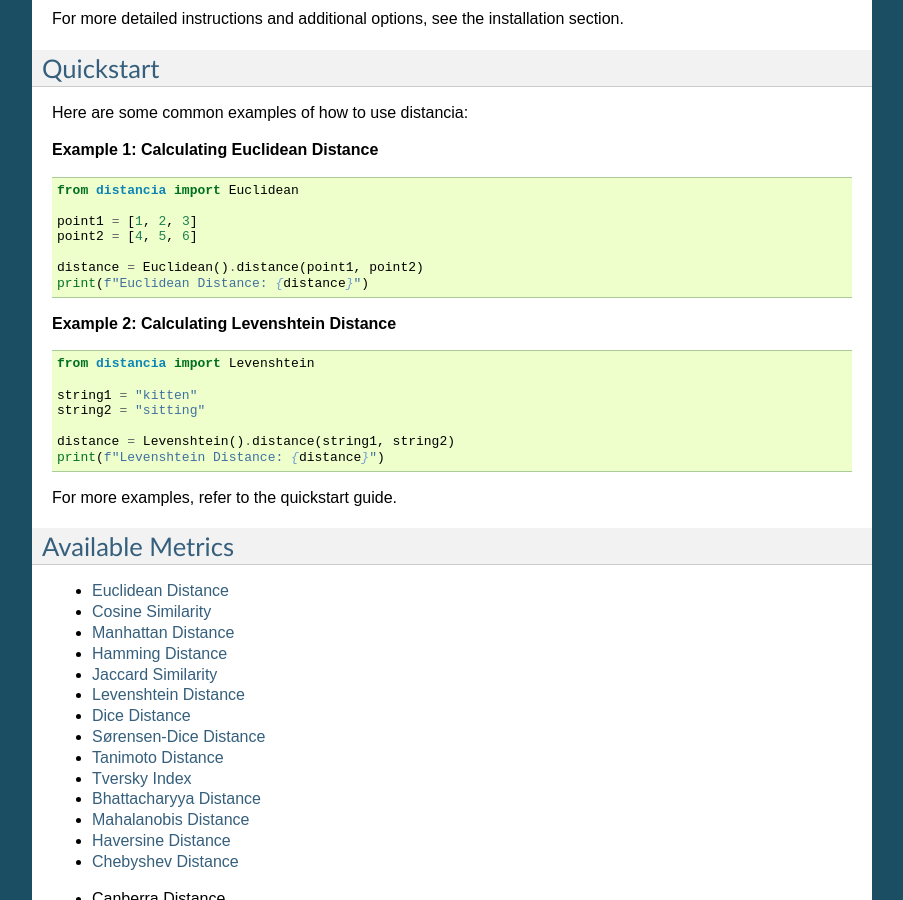
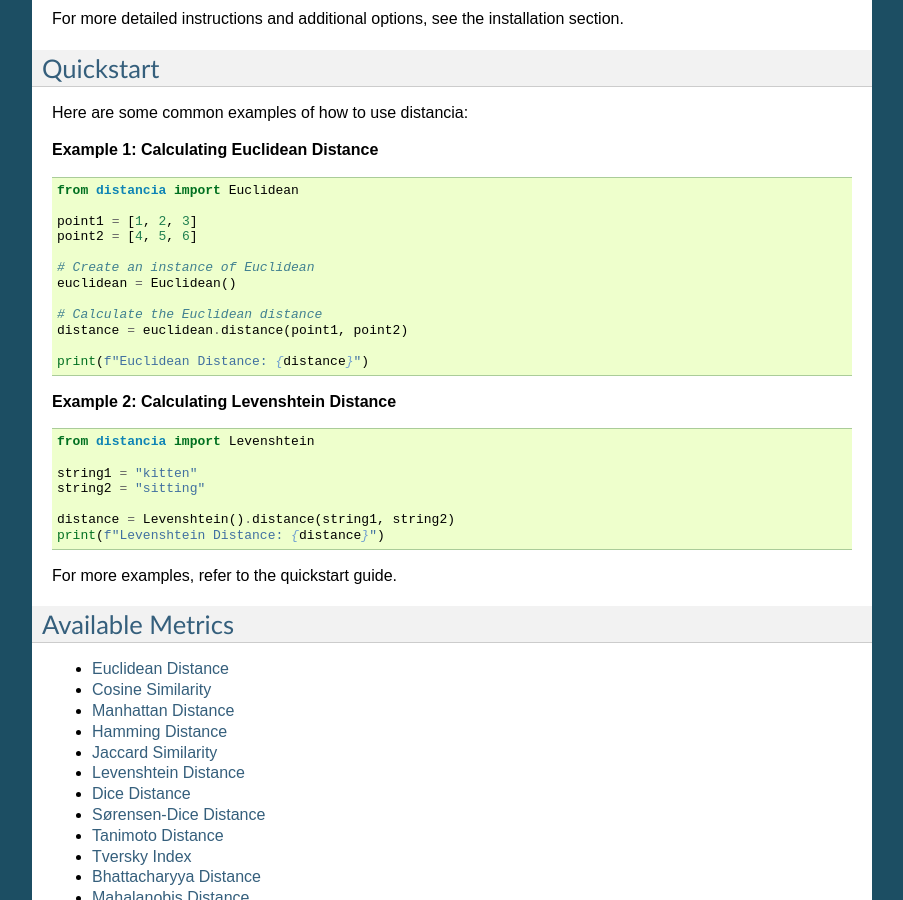
Before and after one commit to ym001/distancia, a Sphinx documentation site: the page built from docs/index.rst, in a window 1280 px wide and 900 px high, scrolled down 884 px. Shown: the whole window, without its empty margins (198-1101 px from the left). Built offline with Sphinx 7.4.7, drawn with Linux system fonts in a browser that asks for light colours.

Commit message:
Update index.rst

```diff
--- a/docs/index.rst
+++ b/docs/index.rst
@@ -49,13 +49,18 @@ Here are some common examples of how to use distancia:
 
 .. code-block:: python
 
-    from distancia import Euclidean
+      from distancia import Euclidean
 
-    point1 = [1, 2, 3]
-    point2 = [4, 5, 6]
+      point1 = [1, 2, 3]
+      point2 = [4, 5, 6]
 
-    distance = Euclidean().distance(point1, point2)
-    print(f"Euclidean Distance: {distance}")
+      # Create an instance of Euclidean
+      euclidean = Euclidean()
+
+      # Calculate the Euclidean distance
+      distance = euclidean.distance(point1, point2)
+
+      print(f"Euclidean Distance: {distance}")
 
 **Example 2: Calculating Levenshtein Distance**
 
```
